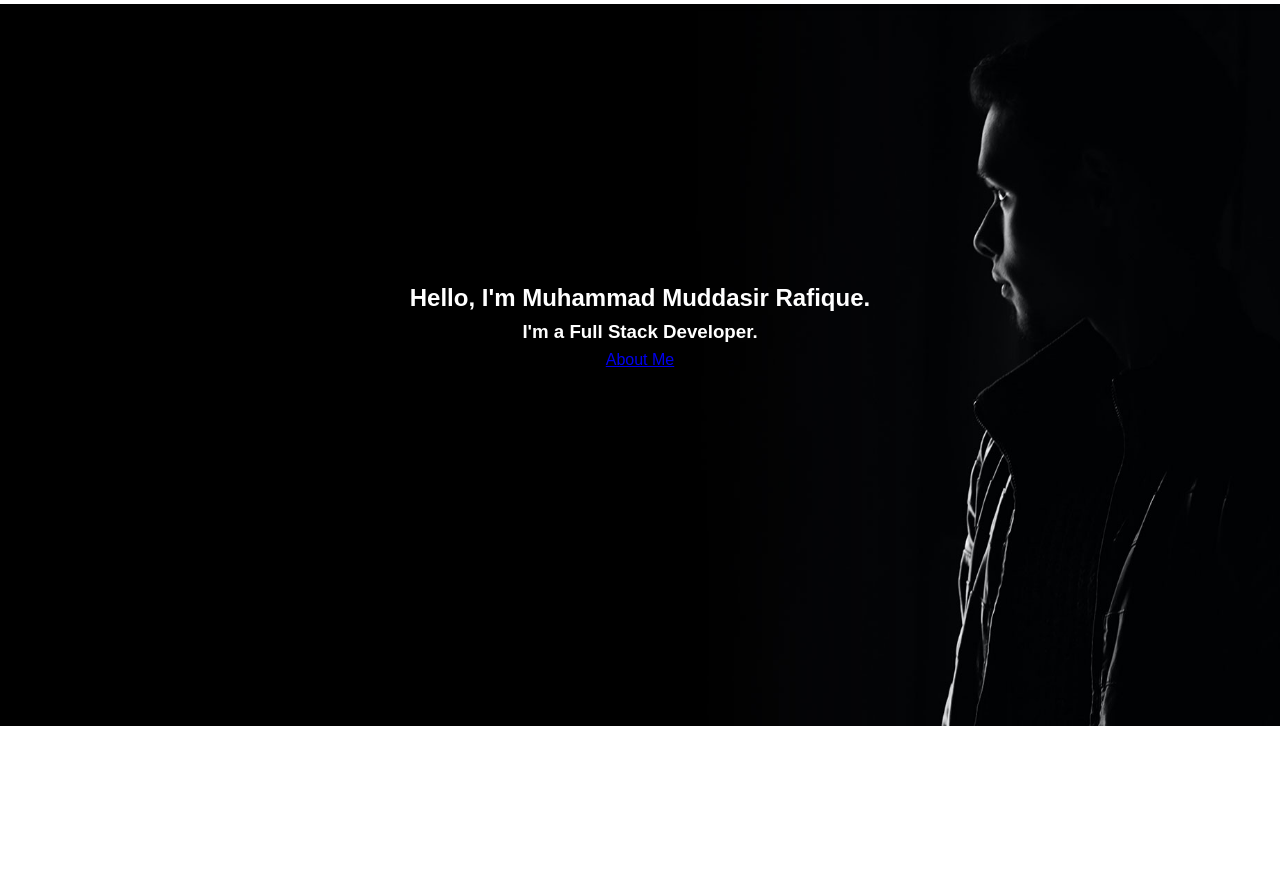
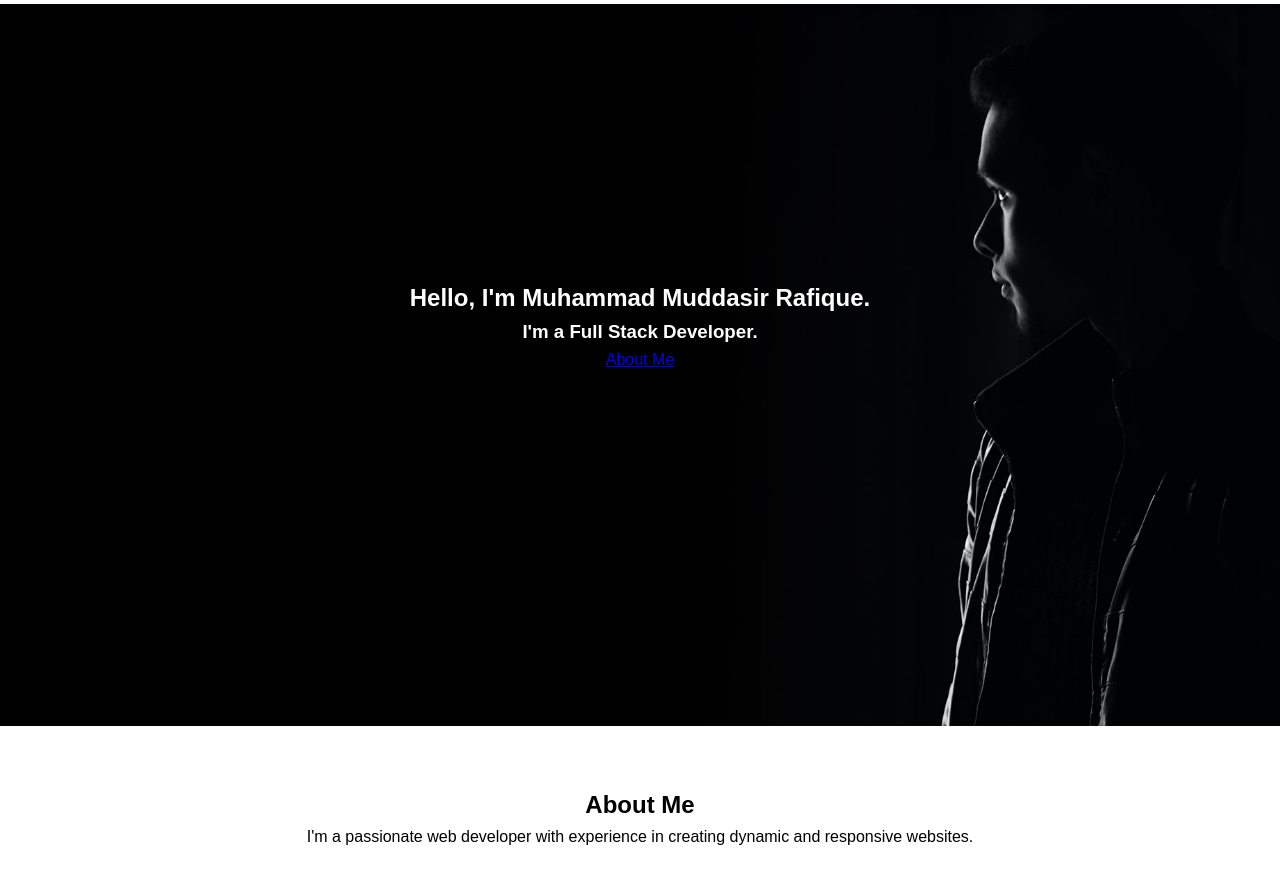
Before and after one commit to Shahid-PUCIT/ToolsAndTechniques-F24-Repo, a plain HTML site: page src/index.html in a window 1280 px wide. Shown: the part 74-958 px from the top of the page. Before the commit the page ends 800 px from the top, so only its background shows below. Drawn offline with Linux system fonts and the light colour scheme.

Commit message:
feat: added about section

```diff
--- a/src/index.html
+++ b/src/index.html
@@ -29,6 +29,13 @@
             </div>
         </div>
     </section>
+
+    <section class="about" id="about">
+        <div class="container">
+            <h2>About Me</h2>
+            <p>I'm a passionate web developer with experience in creating dynamic and responsive websites.</p>
+        </div>
+    </section>
     <script src="script.js"></script>
 </body>
 </html>
--- a/src/styles.css
+++ b/src/styles.css
@@ -60,6 +60,11 @@ nav a {
   text-align: center;
 }
 
+.about {
+  padding: 60px 0;
+  text-align : center;
+}
+
 #currentYear {
   font-weight: bold;
 }
```
